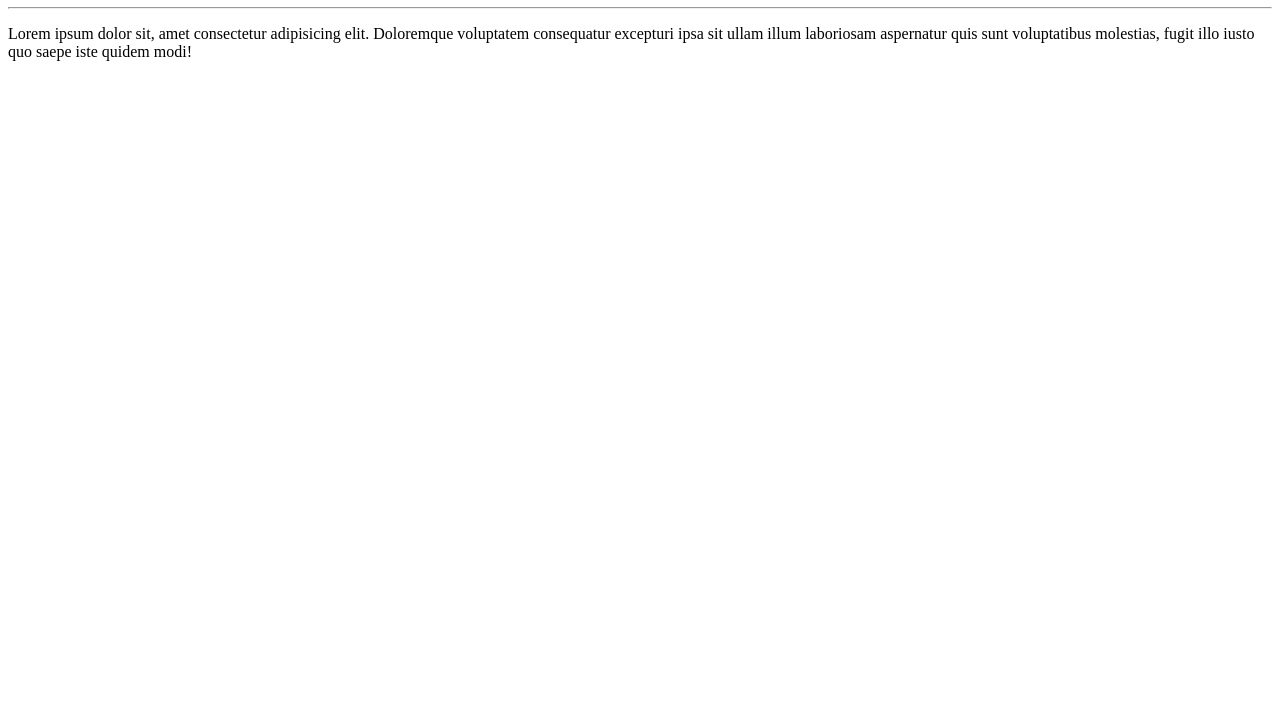
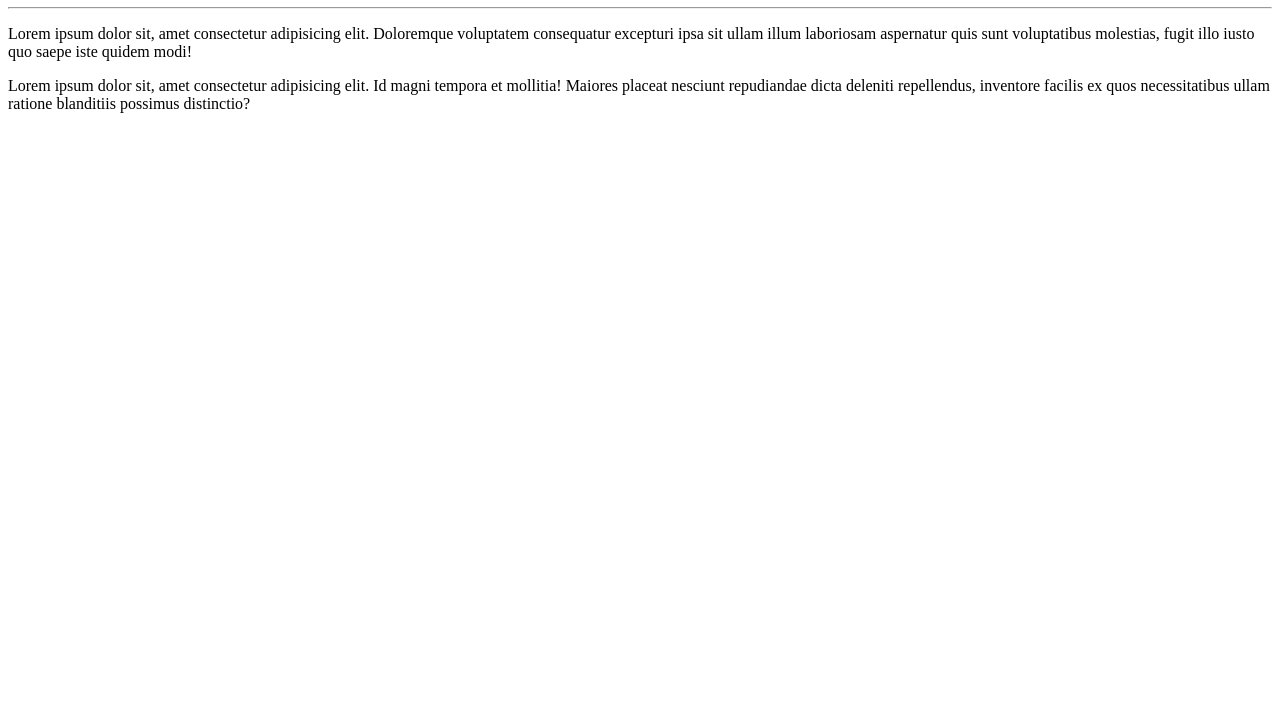
Before and after one commit to ID-Gabriel-Felix/Ola-Mundo, a plain HTML site: page site-exemplo/index.html in a window 1280 px wide. Shown: the part 73-800 px from the top of the page. Drawn offline with Linux system fonts and the light colour scheme.

Commit message:
adicionei um paragrafo

```diff
--- a/site-exemplo/index.html
+++ b/site-exemplo/index.html
@@ -9,5 +9,6 @@
     <h1>Olá, Mundo!</h1>
     <hr>
     <p>Lorem ipsum dolor sit, amet consectetur adipisicing elit. Doloremque voluptatem consequatur excepturi ipsa sit ullam illum laboriosam aspernatur quis sunt voluptatibus molestias, fugit illo iusto quo saepe iste quidem modi!</p>
+    <p>Lorem ipsum dolor sit, amet consectetur adipisicing elit. Id magni tempora et mollitia! Maiores placeat nesciunt repudiandae dicta deleniti repellendus, inventore facilis ex quos necessitatibus ullam ratione blanditiis possimus distinctio?</p>
 </body>
 </html>
```
